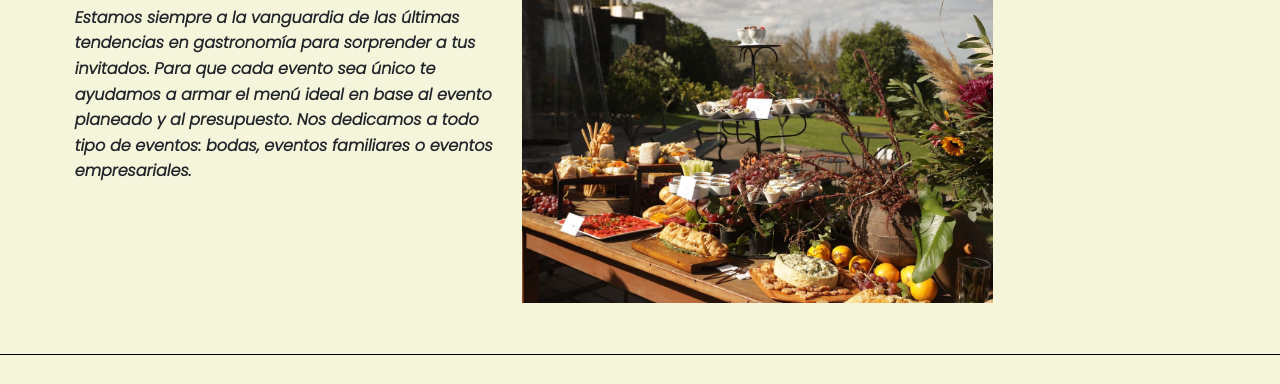
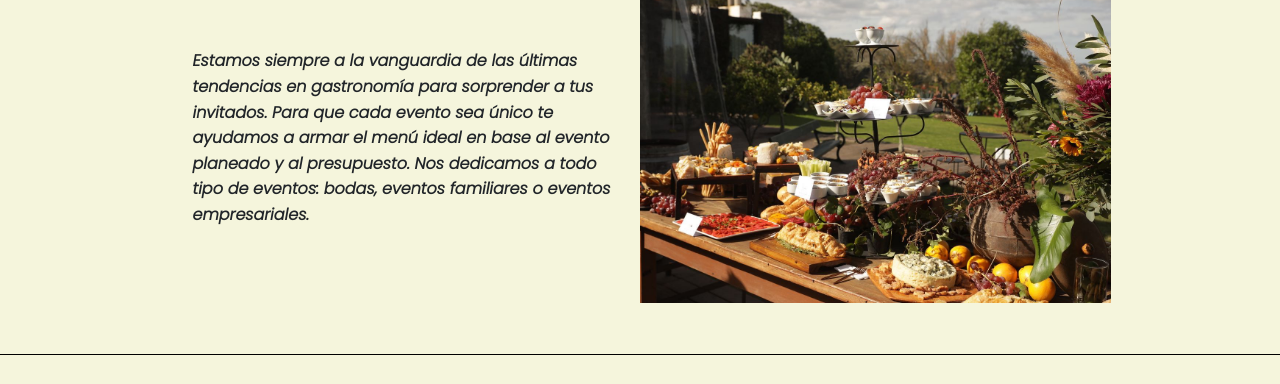
Before and after one commit to FlorenciaRey/IDEA-REY-, a plain HTML site: page pages/eventos.html in a window 1280 px wide. Shown: the part 329-713 px from the top of the page. Drawn offline with nearby package versions, Linux system fonts and the light colour scheme.

Commit message:
arreglo centrado img sec ppal

```diff
--- a/pages/eventos.html
+++ b/pages/eventos.html
@@ -55,7 +55,7 @@
         <!-- inicio sección princiapl-->
         <section class="sec__ppal">
             <h2 class="sec__ppal__h2">Catering para eventos</h2>
-            <div class="sec__ppal__div">
+            <div class="sec__ppal__div justify-content-center align-items-center">
                 <p class="sec__ppal__p">Estamos siempre a la vanguardia de las últimas tendencias en gastronomía para sorprender a tus invitados. Para que cada evento sea único te ayudamos a armar el menú ideal en base al evento planeado y al presupuesto. Nos dedicamos a todo tipo de eventos: bodas, eventos familiares o eventos empresariales.</p>
                 <img class="sec__ppal__img" src="../images/mesadetierra.jpg" alt="">
             </div>
```
